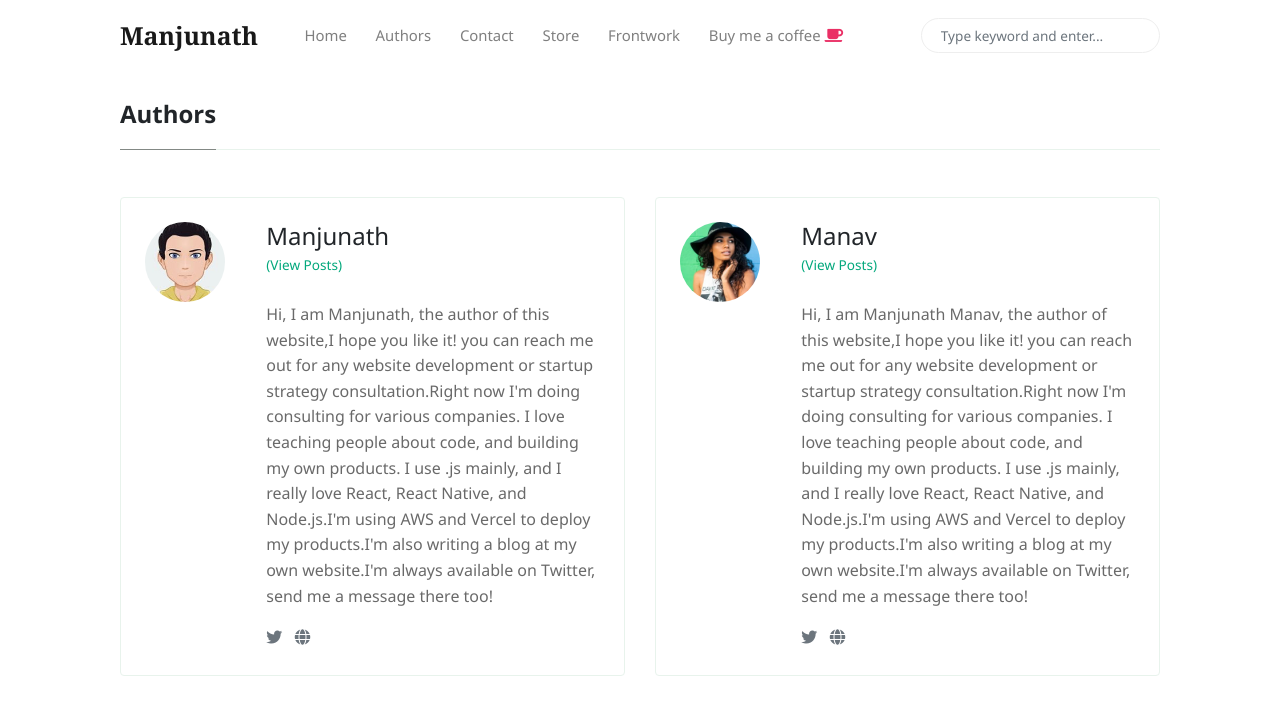
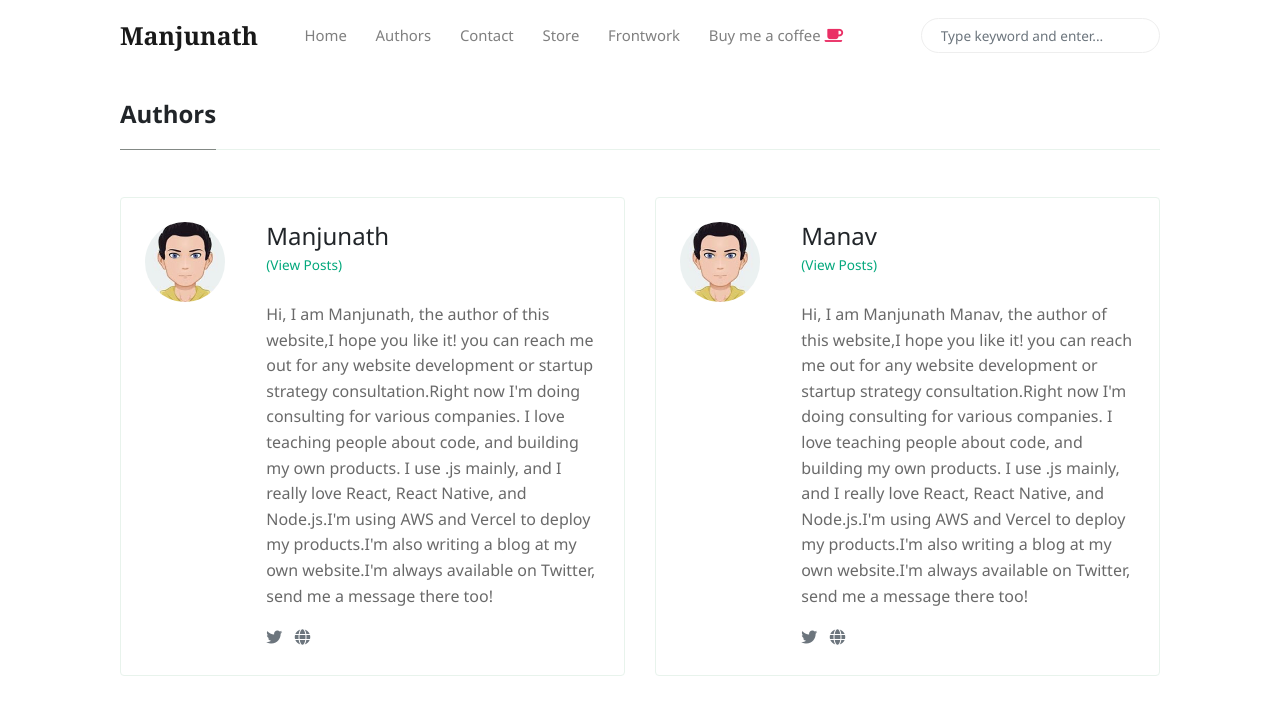
Before and after one commit to kalburgimanjunath/newtwoprofile, a Jekyll site: the page built from _pages/authors-list.html, in a window 1280 px wide. Shown: the top 715 px of the page. Built offline with Jekyll 4.4.1, drawn with Linux system fonts in a browser that asks for light colours; nearby versions of some CDN libraries.

Commit message:
Update _config.yml

```diff
--- a/_config.yml
+++ b/_config.yml
@@ -38,7 +38,7 @@ authors:
     Manav:
       name:           Manav
       site:           https://manav.github.io
-      avatar:         /assets/images/avatar2.jpg
+      avatar:         /assets/images/avatar1.jpg
       bio:            "Hi, I am Manjunath Manav, the author of this website,I hope you like it! you can reach me out for any website development or startup strategy consultation.Right now I'm doing consulting for various companies. I love teaching people about code, and building my own products. I use .js mainly, and I really love React, React Native, and Node.js.I'm using AWS and Vercel to deploy my products.I'm also writing a blog at my own website.I'm always available on Twitter, send me a message there too!"
       email:          manav@gmail.com
       twitter:        https://twitter.com/ravihubli
```
